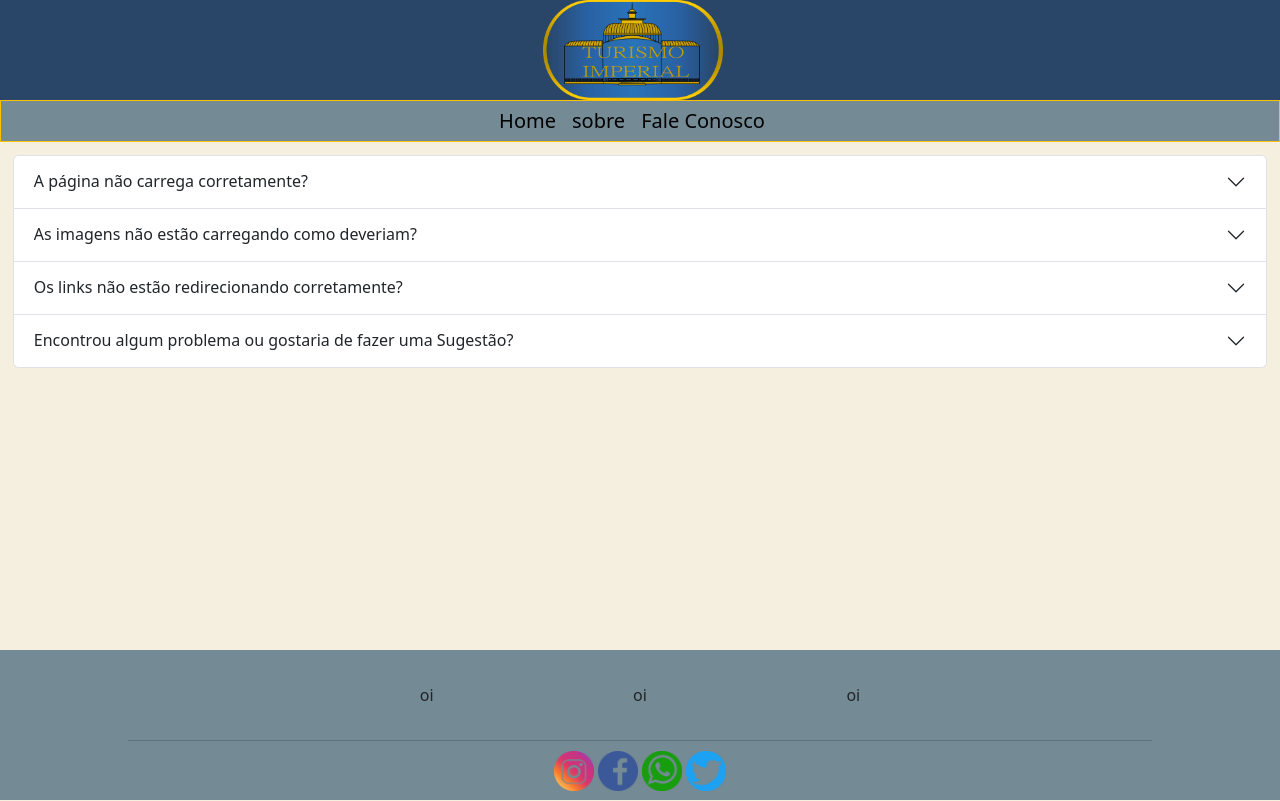
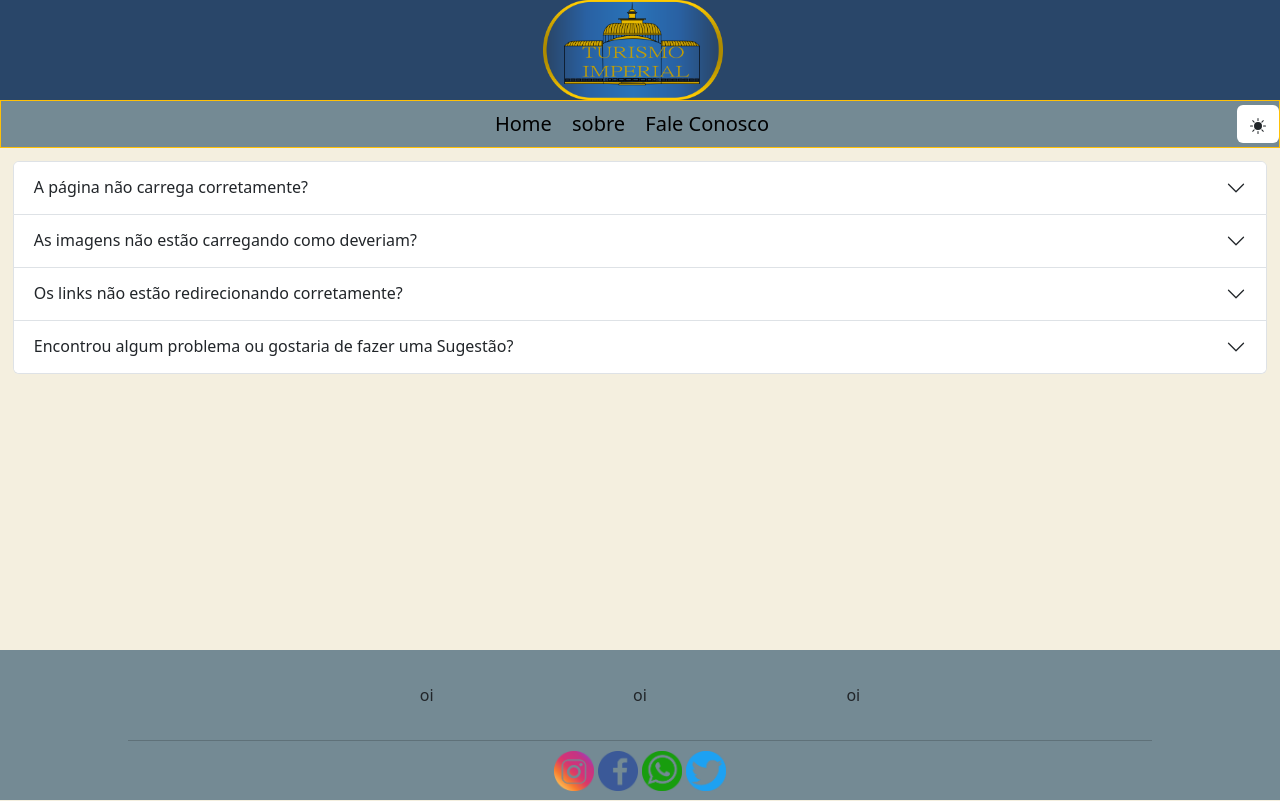
Before and after one commit to CaduuuS2/final_front-end_work, a plain HTML site: page Pagina_FAQ.html in a window 1280 px wide. Drawn offline with nearby package versions, Linux system fonts and the light colour scheme.

Commit message:
Modo dark e atualização na <nav>

```diff
--- a/Pagina_FAQ.css
+++ b/Pagina_FAQ.css
@@ -3,6 +3,28 @@ body {
     position: relative;
     height: 100vh;
 }
+.container-fluid.navbar {
+    background-color: #748A94;
+    position: relative;
+    display: flex;
+    align-items: center;
+    justify-content: center;
+}
+
+.botao-tema{
+    position: absolute;
+    right: 0;
+
+}
+.btn.class-botao-tema {
+    background-color: #ffffff;
+}
+
+
+
+
+
+
 footer {
     background-color: #748A94;
     position: absolute;
--- a/Pagina_FAQ.html
+++ b/Pagina_FAQ.html
@@ -25,21 +25,30 @@
         <div class="col-2 " style="width: 218px; height: 100px;">
           <a href="www.google.com"><img src="./TrabalhoFinalFrontEnd/TurismoImperialnew.png" height="100"
               width="180"></a>
-
         </div>
 
       </div>
     </div>
     <!-- As a link -->
     <nav class="navbar navbar-light bg-light border border-warning">
-      <div class="container-fluid justify-content-center">
-        <a class="navbar-brand" href="#">Home</a>
+      <div class="container-fluid navbar">
+        <div class="col-navbar justify-content-center">
+          <a class="navbar-brand" href="#">Home</a>
 
-        <a class="navbar-brand" href="#">sobre</a>
+          <a class="navbar-brand" href="#">sobre</a>
 
-        <a class="navbar-brand" href="#">Fale Conosco</a>
+          <a class="navbar-brand" href="#">Fale Conosco</a>
+        </div>
+        <div class="botao-tema justify-content-end" id="divi-botao-tema">
+          <button type="button" class="btn class-botao-tema" id="botao-tema"><svg xmlns="http://www.w3.org/2000/svg"
+              width="16" height="16" fill="currentColor" class="bi bi-brightness-high-fill" id="sun-tema" viewBox="0 0 16 16">
+              <path
+                d="M12 8a4 4 0 1 1-8 0 4 4 0 0 1 8 0zM8 0a.5.5 0 0 1 .5.5v2a.5.5 0 0 1-1 0v-2A.5.5 0 0 1 8 0zm0 13a.5.5 0 0 1 .5.5v2a.5.5 0 0 1-1 0v-2A.5.5 0 0 1 8 13zm8-5a.5.5 0 0 1-.5.5h-2a.5.5 0 0 1 0-1h2a.5.5 0 0 1 .5.5zM3 8a.5.5 0 0 1-.5.5h-2a.5.5 0 0 1 0-1h2A.5.5 0 0 1 3 8zm10.657-5.657a.5.5 0 0 1 0 .707l-1.414 1.415a.5.5 0 1 1-.707-.708l1.414-1.414a.5.5 0 0 1 .707 0zm-9.193 9.193a.5.5 0 0 1 0 .707L3.05 13.657a.5.5 0 0 1-.707-.707l1.414-1.414a.5.5 0 0 1 .707 0zm9.193 2.121a.5.5 0 0 1-.707 0l-1.414-1.414a.5.5 0 0 1 .707-.707l1.414 1.414a.5.5 0 0 1 0 .707zM4.464 4.465a.5.5 0 0 1-.707 0L2.343 3.05a.5.5 0 1 1 .707-.707l1.414 1.414a.5.5 0 0 1 0 .708z" />
+            </svg></button>
+        </div>
       </div>
     </nav>
+
   </header>
 
 
@@ -173,16 +182,24 @@
   <footer>
     <div class="container-fluid footer-sup">
       <div class="row footer-sup">
-        <div class="col-md-2 footer-sup"><p class="paragf footer-sup">oi</p></div>
-        <div class="col-md-2 footer-sup"><p class="paragf footer-sup">oi</p></div>
-        <div class="col-md-2 footer-sup"><p class="paragf footer-sup">oi</p></div>
+        <div class="col-md-2 footer-sup">
+          <p class="paragf footer-sup">oi</p>
+        </div>
+        <div class="col-md-2 footer-sup">
+          <p class="paragf footer-sup">oi</p>
+        </div>
+        <div class="col-md-2 footer-sup">
+          <p class="paragf footer-sup">oi</p>
+        </div>
       </div>
 
     </div>
-    <div class="coluna hr-linha"><hr class="hr-linha"></div>
+    <div class="coluna hr-linha">
+      <hr class="hr-linha">
+    </div>
 
     <div class="container-fluid footer-inf">
-      <div class="coluna footer-inf" ><a href="https://www.instagram.com/soupetropolis/"><img class="imagens footer-inf"
+      <div class="coluna footer-inf"><a href="https://www.instagram.com/soupetropolis/"><img class="imagens footer-inf"
             src="./TrabalhoFinalFrontEnd/instagram.png"></a>
         <a href="www.google.com"><img class="imagens footer-inf" src="./TrabalhoFinalFrontEnd/facebook.png"></a>
         <a href="www.google.com"><img class="imagens footer-inf" src="./TrabalhoFinalFrontEnd/whatsApp.png"></a>
@@ -191,4 +208,5 @@
     </div>
   </footer>
 </body>
+
 </html>
--- a/Pagina_FAQ.js
+++ b/Pagina_FAQ.js
@@ -10,4 +10,25 @@
       form.classList.add('was-validated')
     }, false)
   })
-  })()
+})();
+
+const botaoTema = document.getElementById('botao-tema');
+botaoTema.addEventListener('click', tema)
+function tema() {
+  let bodyCor = document.body;
+  let estilos = window.getComputedStyle(bodyCor);
+  let estilo = estilos.getPropertyValue("background-color")
+  console.log(estilo)
+  const claroTema = "rgb(244, 239, 223)"
+  if (estilo === claroTema) {
+    console.log("aaaaa")
+    document.getElementById('botao-tema').style.backgroundColor = "#294669";
+    document.getElementById('sun-tema').style.color = "#FFFFFF";
+    bodyCor.style.backgroundColor = "#294669";
+
+  } else {
+    document.getElementById('botao-tema').style.backgroundColor = "#F4EFDF";
+    document.getElementById('sun-tema').style.color = "#000000";
+    bodyCor.style.backgroundColor = "#F4EFDF";
+  }
+}
```
Lines whose indentation alone changed are shown as unchanged.
